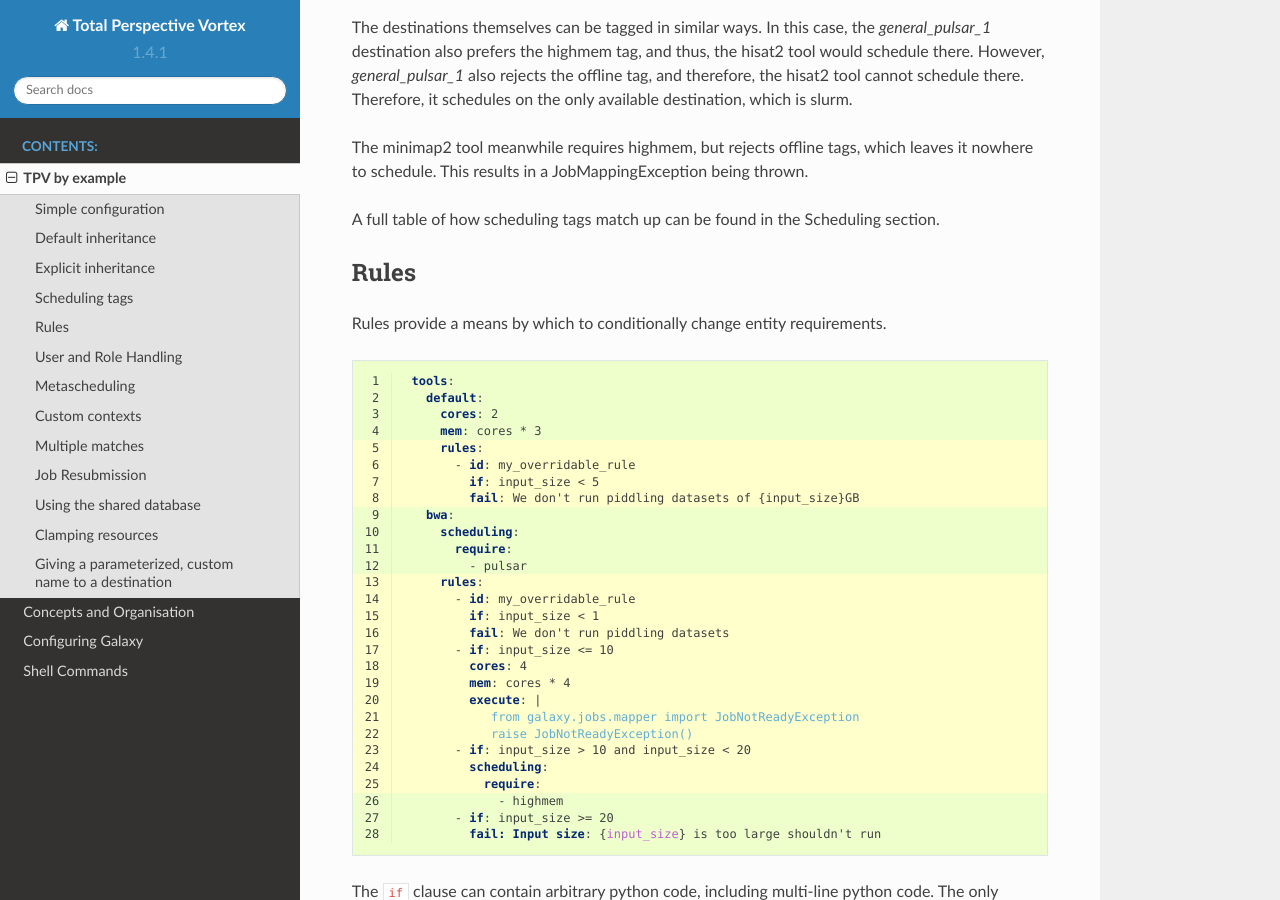
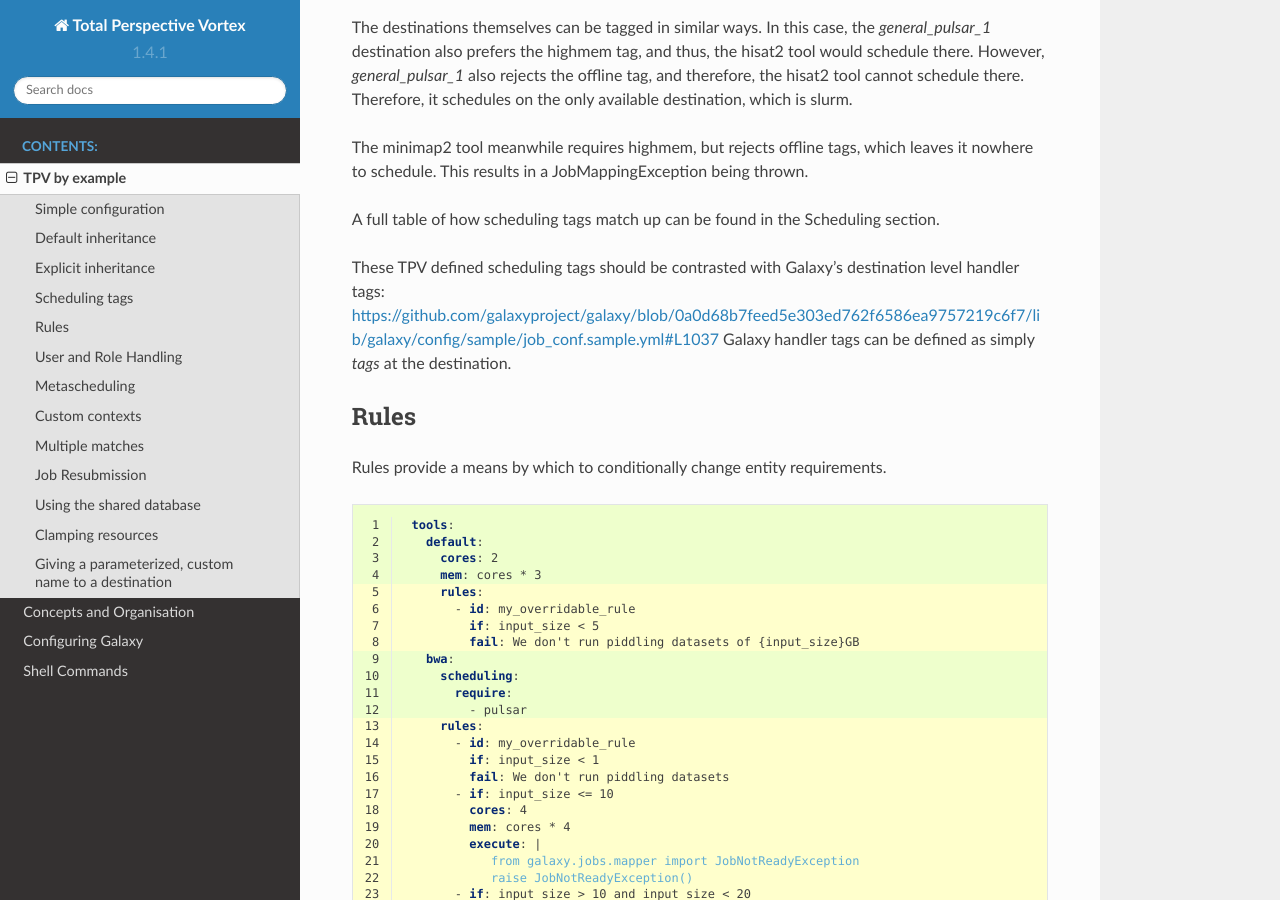
Before and after one commit to galaxyproject/total-perspective-vortex, a Sphinx documentation site: the page built from docs/topics/tpv_by_example.rst, in a window 1280 px wide and 900 px high, scrolled down 2963 px. Built offline with Sphinx 7.4.7 and the Read the Docs theme 2.0.0, drawn with Linux system fonts in a browser that asks for light colours.

Commit message:
Added docs on what handler tags refer to

```diff
--- a/docs/topics/tpv_by_example.rst
+++ b/docs/topics/tpv_by_example.rst
@@ -170,6 +170,9 @@ This results in a JobMappingException being thrown.
 
 A full table of how scheduling tags match up can be found in the _`Scheduling` section.
 
+These TPV defined scheduling tags should be contrasted with Galaxy's destination level handler tags:
+https://github.com/galaxyproject/galaxy/blob/0a0d68b7feed5e303ed762f6586ea9757219c6f7/lib/galaxy/config/sample/job_conf.sample.yml#L1037
+Galaxy handler tags can be defined as simply `tags` at the destination.
 
 Rules
 -----
```
Also changed, not shown: 1 other file.
